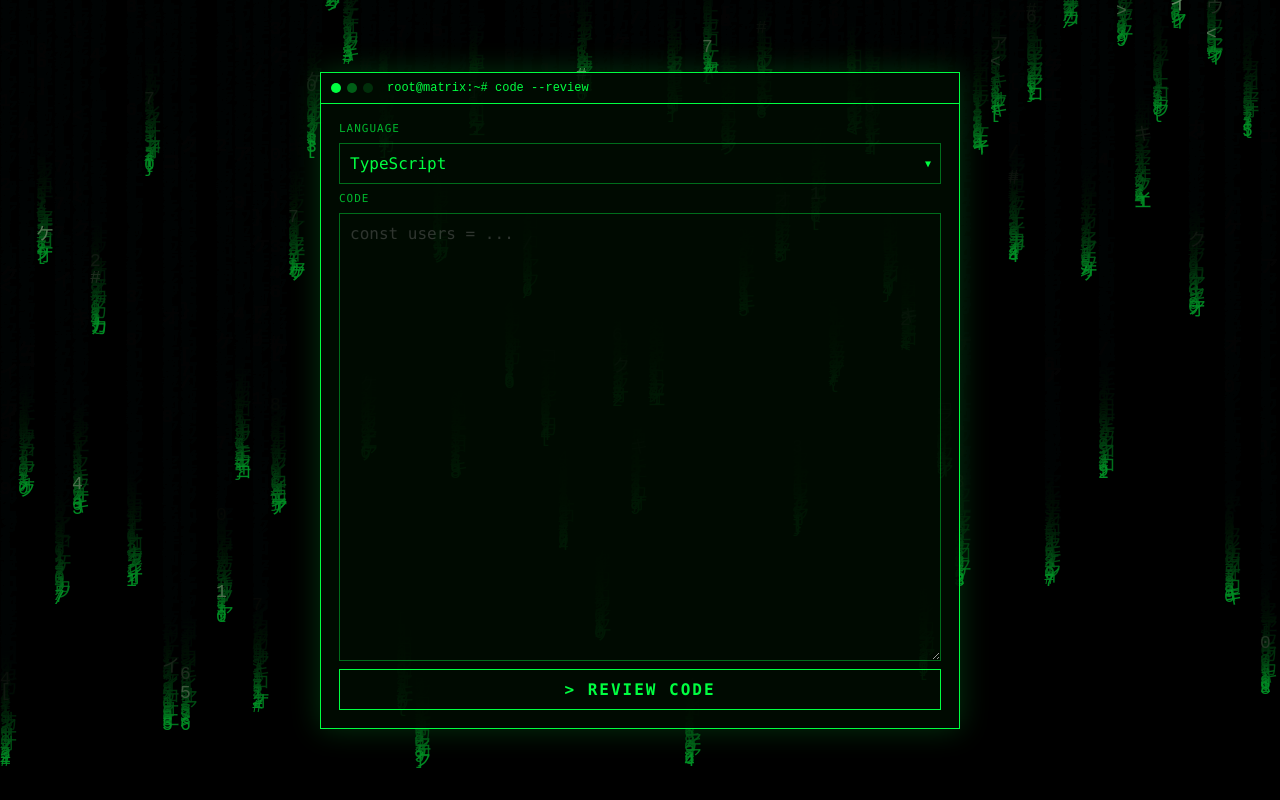
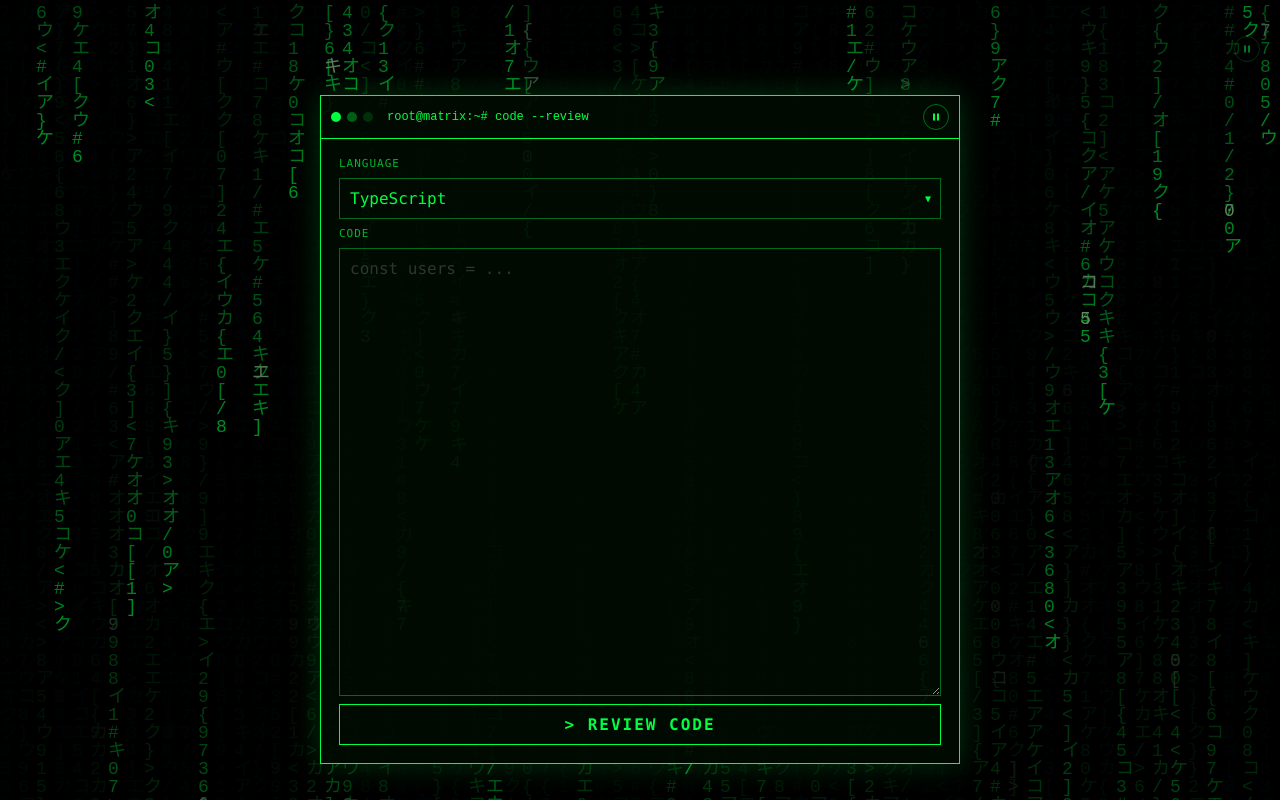
Before and after one commit to JivkoJelev91/code-lens-ai, a React (Vite) app in the folder client/: page / in a window 1280 px wide. Built offline with nearby package versions, Linux system fonts and the light colour scheme.

Commit message:
* audio file added

```diff
--- a/client/src/components/MatrixRain.tsx
+++ b/client/src/components/MatrixRain.tsx
@@ -1,79 +1,94 @@
-import { useEffect, useRef } from 'react';
-import '@/components/MatrixRain.scss';
+import { useEffect, useRef } from 'react'
+import '@/components/MatrixRain.scss'
 
-const GLYPHS = 'アイウエオカキクケコ0123456789<>/{}[]#';
-const FONT_SIZE = 18;
-const FALL_SPEED = 8;
-
-const randGlyph = (): string =>
-  GLYPHS[Math.floor(Math.random() * GLYPHS.length)];
+const GLYPHS = 'アイウエオカキクケコ0123456789<>/{}[]#'
+const FONT_SIZE = 18
+const DROP_SPEED = 50 // higher = slower
 
 const MatrixRain = () => {
-  const canvasRef = useRef<HTMLCanvasElement>(null);
+  const canvasRef = useRef<HTMLCanvasElement>(null)
 
   useEffect(() => {
-    const canvas = canvasRef.current;
-    if (!canvas) return;
-    const context = canvas.getContext('2d');
-    if (!context) return;
+    const canvas = canvasRef.current
 
-    let [width, height, columns, frameId, lastTime, drops] = [
-      0, 0, 0, 0, 0, [] as number[],
-    ];
+    if (!canvas) {
+      return
+    }
+
+    const context = canvas.getContext('2d')
+
+    if (!context) {
+      return
+    }
+
+    let width = 0
+    let height = 0
+    let columns = 0
+    let drops: number[] = []
+    let frameId = 0
+    let lastTime = 0
 
     const resize = () => {
-      width = canvas.width = window.innerWidth;
-      height = canvas.height = window.innerHeight;
-      columns = Math.floor(width / FONT_SIZE);
+      width = canvas.width = window.innerWidth
+      height = canvas.height = window.innerHeight
+      columns = Math.floor(width / FONT_SIZE)
+
       drops = Array.from(
         { length: columns },
         () => Math.floor(Math.random() * (-height / FONT_SIZE)),
-      );
-      context.fillStyle = '#000';
-      context.fillRect(0, 0, width, height);
-    };
+      )
 
-    resize();
+      context.fillStyle = '#000'
+      context.fillRect(0, 0, width, height)
+    }
 
     const draw = (time: number) => {
-      if (!lastTime) lastTime = time;
-      const delta = (time - lastTime) / 1000;
-      lastTime = time;
+      if (time - lastTime < DROP_SPEED) {
+        frameId = requestAnimationFrame(draw)
+        return
+      }
 
-      context.fillStyle = 'rgba(0, 0, 0, 0.08)';
-      context.fillRect(0, 0, width, height);
-      context.font = `${FONT_SIZE}px monospace`;
+      lastTime = time
+
+      context.fillStyle = 'rgba(0, 0, 0, 0.08)'
+      context.fillRect(0, 0, width, height)
+      context.font = `${FONT_SIZE}px monospace`
 
       for (let i = 0; i < columns; i++) {
-        const glyph = randGlyph();
-        const x = i * FONT_SIZE;
-        const y = drops[i] * FONT_SIZE;
+        const glyph = GLYPHS[Math.floor(Math.random() * GLYPHS.length)]
+        const x = i * FONT_SIZE
+        const y = drops[i] * FONT_SIZE
 
         if (Math.random() > 0.975) {
-          context.fillStyle = '#b4ffb4';
-          context.fillText(glyph, x, y - FONT_SIZE);
+          context.fillStyle = '#b4ffb4'
+          context.fillText(glyph, x, y - FONT_SIZE)
         }
 
-        context.fillStyle = '#00ff41';
-        context.fillText(glyph, x, y);
+        context.fillStyle = '#00ff41'
+        context.fillText(glyph, x, y)
 
-        if (y > height && Math.random() > 0.975) drops[i] = 0;
-        drops[i] += delta * FALL_SPEED;
+        if (y > height && Math.random() > 0.975) {
+          drops[i] = 0
+        }
+
+        drops[i]++
       }
 
-      frameId = requestAnimationFrame(draw);
-    };
+      frameId = requestAnimationFrame(draw)
+    }
 
-    frameId = requestAnimationFrame(draw);
-    window.addEventListener('resize', resize);
+    resize()
+    frameId = requestAnimationFrame(draw)
+
+    window.addEventListener('resize', resize)
 
     return () => {
-      cancelAnimationFrame(frameId);
-      window.removeEventListener('resize', resize);
-    };
-  }, []);
+      cancelAnimationFrame(frameId)
+      window.removeEventListener('resize', resize)
+    }
+  }, [])
 
-  return <canvas ref={canvasRef} className="matrix-rain" />;
-};
+  return <canvas ref={canvasRef} className="matrix-rain" />
+}
 
-export default MatrixRain;
+export default MatrixRain
--- /dev/null
+++ b/client/src/components/MusicToggle.scss
@@ -0,0 +1,28 @@
+.music-toggle {
+  display: flex;
+  align-items: center;
+  margin-left: auto;
+
+  &__button {
+    display: grid;
+    place-items: center;
+    width: 26px;
+    height: 26px;
+    padding: 0;
+    cursor: pointer;
+    color: var(--matrix-green);
+    background: transparent;
+    border: 1px solid rgba(0, 255, 65, 0.4);
+    border-radius: 50%;
+
+    svg {
+      width: 12px;
+      height: 12px;
+      fill: currentColor;
+    }
+
+    &:hover {
+      box-shadow: 0 0 14px rgba(0, 255, 65, 0.5);
+    }
+  }
+}
--- /dev/null
+++ b/client/src/components/MusicToggle.tsx
@@ -0,0 +1,54 @@
+import { useEffect, useRef, useState } from 'react';
+import '@/components/MusicToggle.scss';
+
+const AUDIO_SRC = '/matrix.mp3';
+
+const MusicToggle = () => {
+  const audioRef = useRef<HTMLAudioElement>(null);
+  const [playing, setPlaying] = useState(false);
+
+  useEffect(() => {
+    const audio = audioRef.current;
+    if (!audio) return;
+    audio.volume = 0.8;
+    audio.play().then(() => setPlaying(true)).catch(() => setPlaying(false));
+    return () => {
+      audio.pause();
+    };
+  }, []);
+
+  const toggle = () => {
+    const audio = audioRef.current;
+    if (!audio) return;
+    if (playing) {
+      audio.pause();
+      setPlaying(false);
+    } else {
+      audio.play().then(() => setPlaying(true)).catch(() => setPlaying(false));
+    }
+  };
+
+  return (
+    <div className="music-toggle">
+      <audio ref={audioRef} src={AUDIO_SRC} loop autoPlay preload="auto" />
+      <button
+        type="button"
+        className="music-toggle__button"
+        onClick={toggle}
+        aria-label={playing ? 'Pause music' : 'Play music'}
+      >
+        {playing ? (
+          <svg viewBox="0 0 24 24" aria-hidden="true">
+            <path d="M6 5h4v14H6zm8 0h4v14h-4z" />
+          </svg>
+        ) : (
+          <svg viewBox="0 0 24 24" aria-hidden="true">
+            <path d="M8 5v14l11-7z" />
+          </svg>
+        )}
+      </button>
+    </div>
+  );
+};
+
+export default MusicToggle;
--- a/client/src/pages/Home.tsx
+++ b/client/src/pages/Home.tsx
@@ -1,6 +1,7 @@
-import { useState } from 'react'
-import MatrixRain from '@/components/MatrixRain'
-import '@/pages/Home.scss'
+import { useState } from 'react';
+import MatrixRain from '@/components/MatrixRain';
+import MusicToggle from '@/components/MusicToggle';
+import '@/pages/Home.scss';
 
 const LANGUAGES = ['TypeScript', 'JavaScript', 'React', 'JSON'] as const
 
@@ -13,6 +14,7 @@ const Home = () => {
   return (
     <main className="home">
       <MatrixRain />
+      <MusicToggle />
 
       <section className="home__window">
         <div className="home__bar">
@@ -20,6 +22,7 @@ const Home = () => {
           <span className="home__dot" />
           <span className="home__dot" />
           <code className="home__path">root@matrix:~# code --review</code>
+          <MusicToggle />
         </div>
 
         <div className="home__body">
```
Also changed, not shown: 2 other files (tests, documents, lock files or other folders).
